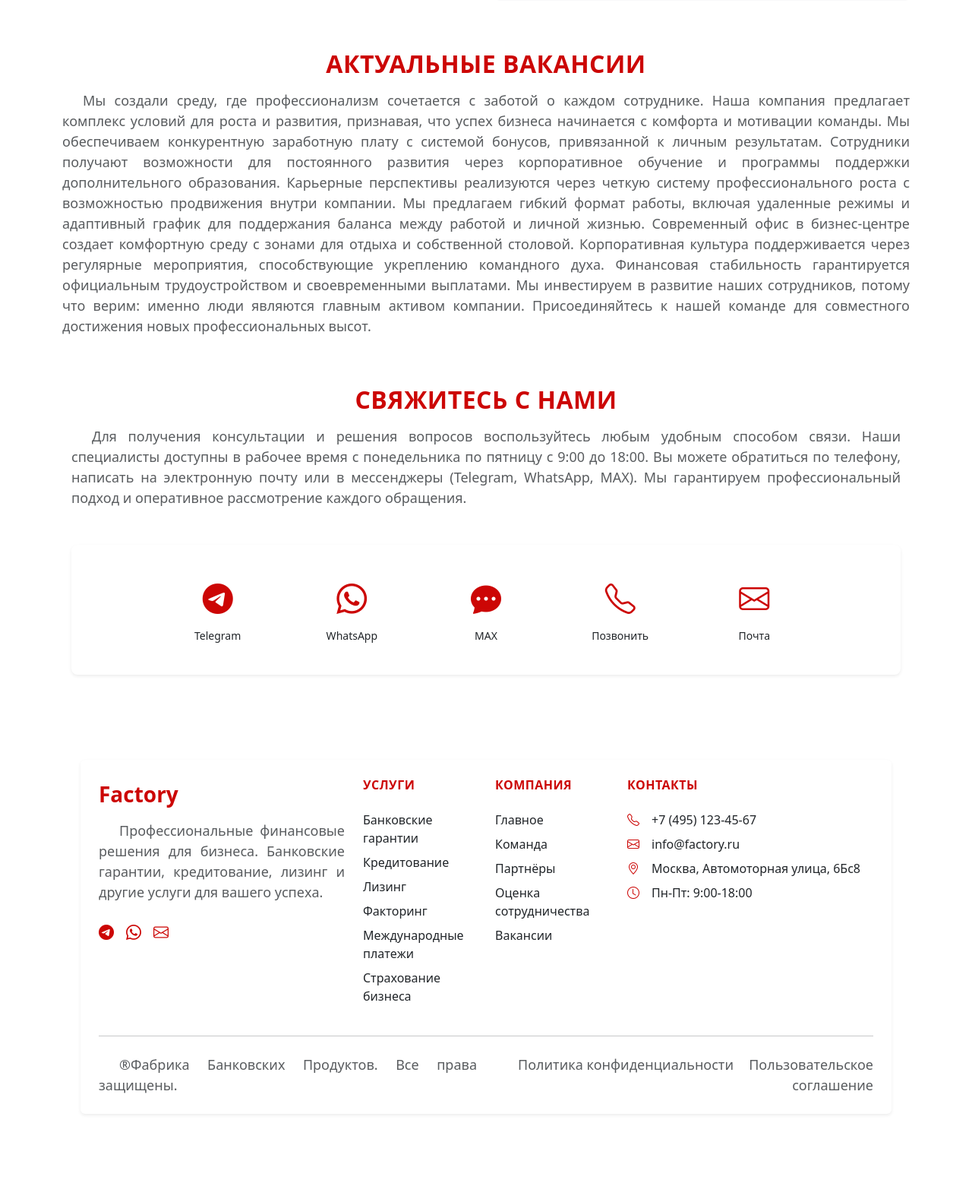
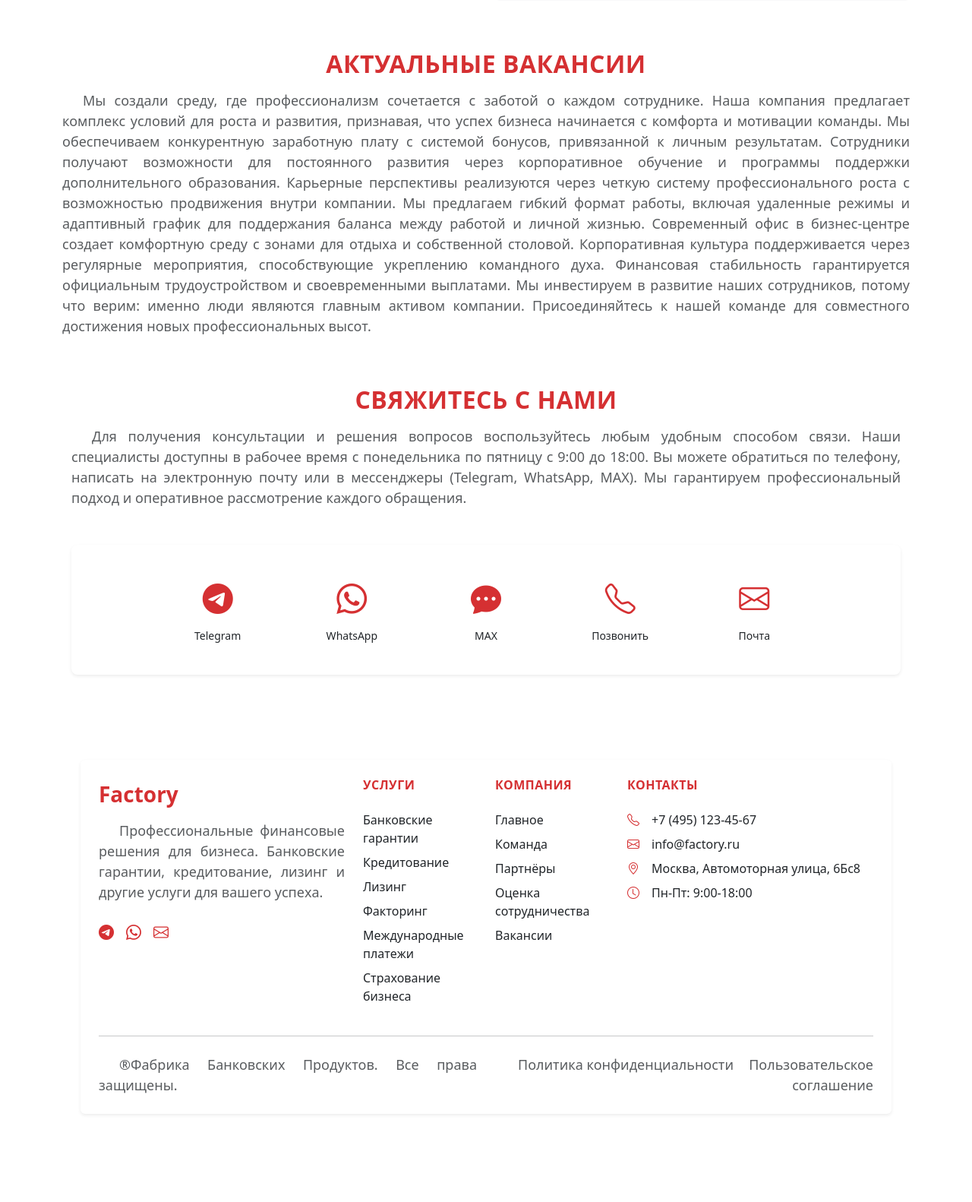
Before and after one commit to ant4p/factory, a Django app: page /about/job/ in a window 1280 px wide. Shown: the part 569-2151 px from the top of the page at 76% size. Run offline with Django 5.2, Linux system fonts and the light colour scheme; data that the repository does not hold is empty.

Commit message:
strawberry red

```diff
--- a/src/static/src/css/styles.css
+++ b/src/static/src/css/styles.css
@@ -1,5 +1,5 @@
 :root {
-    --main-accent: #CC0605;
+    --main-accent: #D53032;
 }
 
 body {
```
